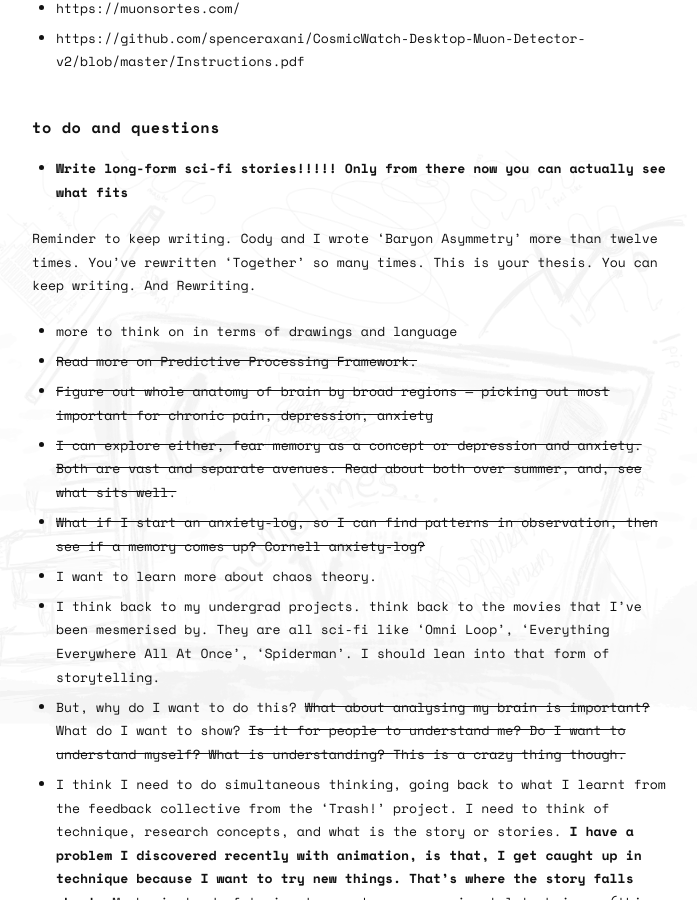
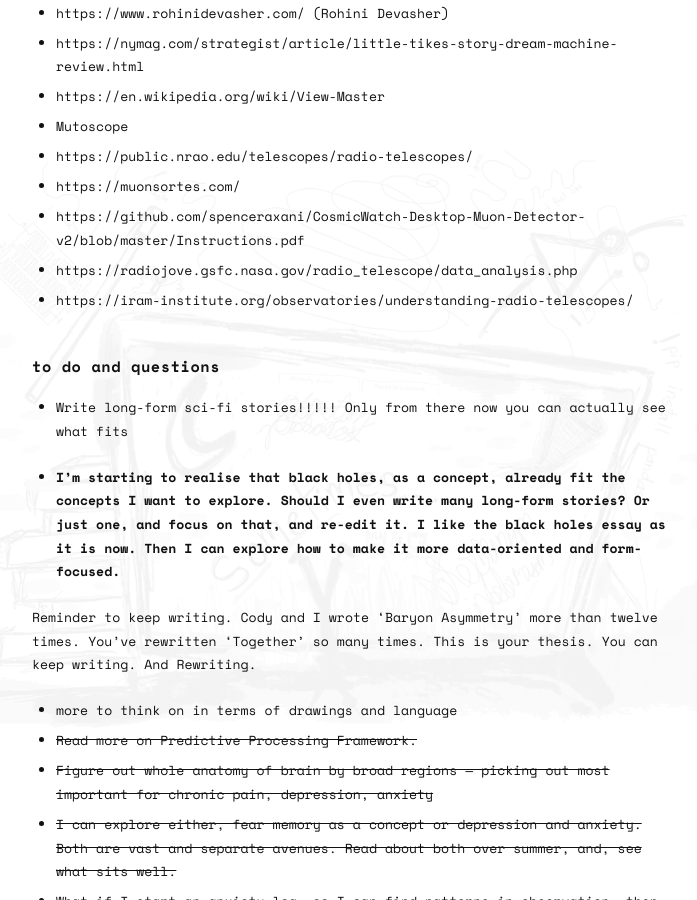
Before and after one commit to shlokamohanty/i-write-sometimes, a Jekyll site: the page built from _posts/2026-04-25-thesis-ideation.md, in a window 1280 px wide and 900 px high, scrolled down 13899 px. Shown: the whole window, without its empty margins (288-985 px from the left). Built offline with Jekyll 4.4.1, drawn with Linux system fonts in a browser that asks for light colours; some web fonts are replaced; some of the changed text lies outside the part shown.

Commit message:
jknjknjk
nknkjnjk

```diff
--- a/_posts/2026-04-25-thesis-ideation.md
+++ b/_posts/2026-04-25-thesis-ideation.md
@@ -208,6 +208,7 @@ There's not much point in form if I don't have stories to tell yet. I have conce
 
 > Note to myself - Don't go down this crazy, 'Muon detector', path for thesis. Calm down. Be realistic. Know your capabilities, please. Scope!!!
 
+> Should I just focus on the astrophysics realm, rather than others? I think there is something there.
 ---
 
 ### physical mechanisms & form
@@ -227,11 +228,14 @@ physical mechanisms:
 
 I wonder, if I can use markov chains for images. I'm better with visuals than writing. That in terms of code would play with colors, maybe? What aspects of a digital image, I can play with that explore data degradation. Also image memory would be so much complex.
 
+> https://www.youtube.com/watch?v=gTnRGkkFJj0
+
 #### story devices and early animation devices (?)
 
 - https://nymag.com/strategist/article/little-tikes-story-dream-machine-review.html
 - https://en.wikipedia.org/wiki/View-Master
 - Mutoscope
+- https://www.ruchikanambiar.com/work/record-withheld
 
 ---
 
@@ -277,6 +281,7 @@ I want to come back to the 'analysis' part. Something about this has data writte
 
 > https://muonsortes.com/ it's so crazy to me that people are building these [CosmicWatch-Desktop-Muon-Detector-v2/Instructions.pdf at master · spenceraxani/CosmicWatch-Desktop-Muon-Detector-v2 · GitHub](https://github.com/spenceraxani/CosmicWatch-Desktop-Muon-Detector-v2/blob/master/Instructions.pdf)
 
+> **https://www.reddit.com/r/spaceporn/comments/s5bapd/the_first_simulated_image_of_a_black_hole/**
 ---
 
 ### personal / ITP reflections
@@ -301,10 +306,14 @@ I want to come back to the 'analysis' part. Something about this has data writte
 - https://public.nrao.edu/telescopes/radio-telescopes/
 - https://muonsortes.com/
 - https://github.com/spenceraxani/CosmicWatch-Desktop-Muon-Detector-v2/blob/master/Instructions.pdf
+- https://radiojove.gsfc.nasa.gov/radio_telescope/data_analysis.php
+- https://iram-institute.org/observatories/understanding-radio-telescopes/
 
 ## to do and questions
 
-- **Write long-form sci-fi stories!!!!! Only from there now you can actually see what fits**
+- Write long-form sci-fi stories!!!!! Only from there now you can actually see what fits
+
+- **I'm starting to realise that black holes, as a concept, already fit the concepts I want to explore. Should I even write many long-form stories? Or just one, and focus on that, and re-edit it. I like the black holes essay as it is now. Then I can explore how to make it more data-oriented and form-focused.**
 
 Reminder to keep writing. Cody and I wrote ‘Baryon Asymmetry’ more than twelve times. You’ve rewritten ‘Together’ so many times. This is your thesis. You can keep writing. And Rewriting.
 
```
Also changed, not shown: _posts/.obsidian/workspace.json (+25 -25 lines), _posts/2026-08-11-discipline.md (+4 -1 lines), _posts/2026-08-12-thesis-story-4.md (+2 -0 lines).
